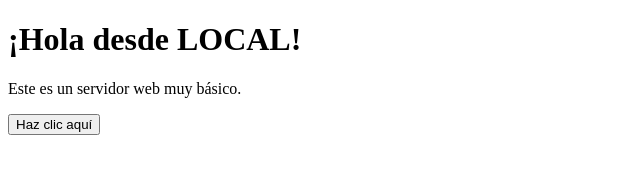
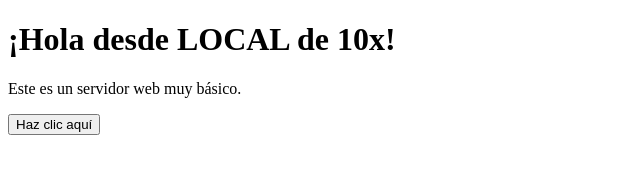
Before and after one commit to FiorellaBV2018/10x-ejemplo, a website: page index.html in a window 1280 px wide. Shown: the whole page, without its empty margins (0-640 px from the left). Drawn offline with Linux system fonts and the light colour scheme.

Commit message:
Actualizar título en index.html (LOCAL de 10x).
Co-authored-by: Cursor <cursoragent@cursor.com>

```diff
--- a/index.html
+++ b/index.html
@@ -5,7 +5,7 @@
   <title>Ejemplo</title>
 </head>
 <body>
-  <h1>¡Hola desde LOCAL!</h1>
+  <h1>¡Hola desde LOCAL de 10x!</h1>
   <p>Este es un servidor web muy básico.</p>
   <button id="btn">Haz clic aquí</button>
   <script src="script.js"></script>
```
